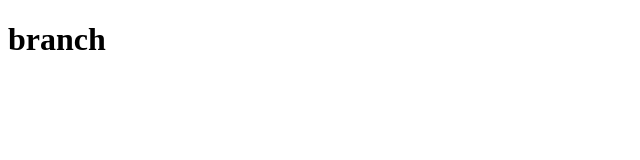
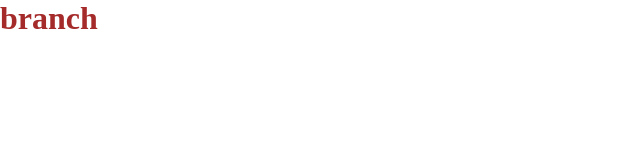
Before and after one commit to wure9101/project1, a plain HTML site: page branch.html in a window 1280 px wide. Shown: the whole page, without its empty margins (0-640 px from the left). Drawn offline with Linux system fonts and the light colour scheme.

Commit message:
branch - css新增h1

```diff
--- a/branch.html
+++ b/branch.html
@@ -4,6 +4,7 @@
     <meta charset="UTF-8">
     <meta http-equiv="X-UA-Compatible" content="IE=edge">
     <meta name="viewport" content="width=device-width, initial-scale=1.0">
+    <link rel="stylesheet" href="style/style.css">
     <title>branch</title>
 </head>
 <body>
--- a/style/style.scss
+++ b/style/style.scss
@@ -2,3 +2,7 @@
     margin: 0;
     padding: 0;
 }
+
+h1{
+    color: brown;
+}
```
Also changed, not shown: style/style.css, 1 other file.
